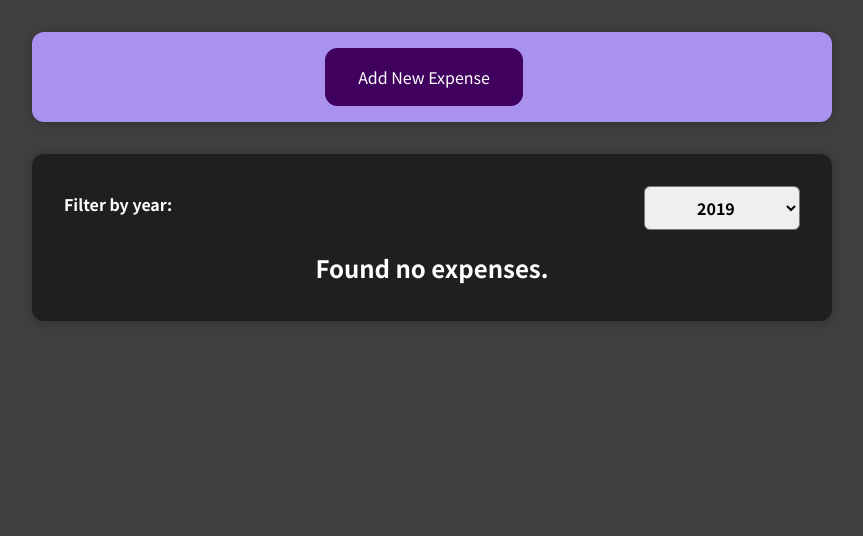
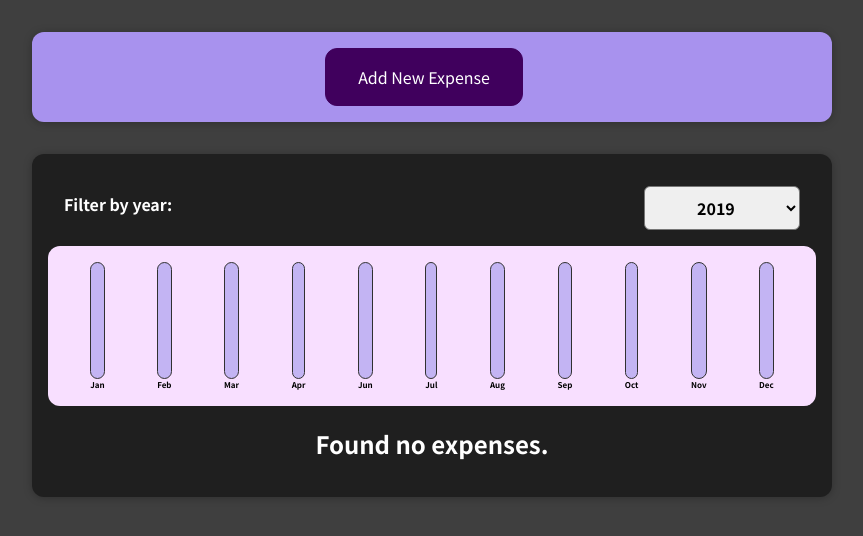
Before and after one commit to mm-hstefanova/reactjs-the-complete-guide-learning, a React (Create React App) app in the folder personal-budget-tool/: page / in a window 1280 px wide. Shown: the top 536 px of the page, without its empty margins (208-1071 px from the left). Built offline with nearby package versions, Linux system fonts and the light colour scheme.

Commit message:
add chart component

```diff
--- /dev/null
+++ b/personal-budget-tool/src/components/Chart/Chart.css
@@ -0,0 +1,9 @@
+.chart {
+  padding: 1rem;
+  border-radius: 12px;
+  background-color: #f8dfff;
+  text-align: center;
+  display: flex;
+  justify-content: space-around;
+  height: 10rem;
+}
--- /dev/null
+++ b/personal-budget-tool/src/components/Chart/Chart.js
@@ -0,0 +1,23 @@
+import { useState } from 'react';
+import './Chart.css';
+import ChartBar from './ChartBar';
+
+function Chart(props) {
+  const dataPointValues = props.dataPoints.map((dataPoint) => dataPoint.value);
+  const totalMaximum = Math.max(...dataPointValues);
+
+  return (
+    <div className='chart'>
+      {props.dataPoints.map((dataPoint) => (
+        <ChartBar
+          key={dataPoint.label}
+          value={dataPoint.value}
+          maxValue={totalMaximum}
+          label={dataPoint.label}
+        />
+      ))}
+    </div>
+  );
+}
+
+export default Chart;
--- /dev/null
+++ b/personal-budget-tool/src/components/Chart/ChartBar.css
@@ -0,0 +1,30 @@
+.chart-bar {
+  height: 100%;
+  display: flex;
+  flex-direction: column;
+  align-items: center;
+}
+
+.chart-bar__inner {
+  height: 100%;
+  width: 100%;
+  border: 1px solid #313131;
+  border-radius: 12px;
+  background-color: #c3b4f3;
+  overflow: hidden;
+  display: flex;
+  flex-direction: column;
+  justify-content: flex-end;
+}
+
+.chart-bar__fill {
+  background-color: #4826b9;
+  width: 100%;
+  transition: all 0.3s ease-out;
+}
+
+.chart-bar__label {
+  font-weight: bold;
+  font-size: 0.5rem;
+  text-align: center;
+}
--- /dev/null
+++ b/personal-budget-tool/src/components/Chart/ChartBar.js
@@ -0,0 +1,24 @@
+import { useState } from 'react';
+import './ChartBar.css';
+
+function ChartBar(props) {
+  let barFillHeight = '0%';
+
+  if (props.maxValue > 0) {
+    barFillHeight = Math.round((props.value / props.maxValue) * 100) + '%';
+  }
+
+  return (
+    <div className='chart-bar'>
+      <div className='chart-bar__inner'>
+        <div
+          className='chart-bar__fill'
+          style={{ height: barFillHeight }}
+        ></div>
+      </div>
+      <div className='chart-bar__label'>{props.label}</div>
+    </div>
+  );
+}
+
+export default ChartBar;
--- a/personal-budget-tool/src/components/Expenses/ExpenseItem.css
+++ b/personal-budget-tool/src/components/Expenses/ExpenseItem.css
@@ -33,6 +33,8 @@
   border: 1px solid white;
   padding: 0.5rem;
   border-radius: 12px;
+  min-width: 130px;
+  text-align: right;
 }
 
 @media (min-width: 580px) {
--- a/personal-budget-tool/src/components/Expenses/ExpenseItem.js
+++ b/personal-budget-tool/src/components/Expenses/ExpenseItem.js
@@ -17,8 +17,6 @@
           <h2>{title}</h2>
           <div className='expense-item__price'>${props.amount}</div>
         </div>
-
-        <button onClick={changeTitle}>Change Title</button>
       </Card>
     </li>
   );
--- a/personal-budget-tool/src/components/Expenses/Expenses.js
+++ b/personal-budget-tool/src/components/Expenses/Expenses.js
@@ -1,9 +1,9 @@
 import { useState, useEffect } from 'react';
 import ExpensesFilter from './ExpensesFilter';
 import ExpensesList from './ExpensesList';
-
+import ExpensesChart from './ExpensesChart';
+import Card from '../UI/Card';
 import './Expenses.css';
-import Card from '../UI/Card';
 
 function Expenses(props) {
   const [year, setYear] = useState('2019');
@@ -19,6 +19,7 @@
   return (
     <Card className='expenses'>
       <ExpensesFilter selected={year} onChangeFilter={filterChangeHandler} />
+      <ExpensesChart expenses={filteredExpenses} />
       <ExpensesList items={filteredExpenses} />
     </Card>
   );
--- /dev/null
+++ b/personal-budget-tool/src/components/Expenses/ExpensesChart.js
@@ -0,0 +1,27 @@
+import { useState } from 'react';
+import Chart from '../Chart/Chart';
+
+function ExpensesChart(props) {
+  const chartDataPoints = [
+    { label: 'Jan', value: 0 },
+    { label: 'Feb', value: 0 },
+    { label: 'Mar', value: 0 },
+    { label: 'Apr', value: 0 },
+    { label: 'Jun', value: 0 },
+    { label: 'Jul', value: 0 },
+    { label: 'Aug', value: 0 },
+    { label: 'Sep', value: 0 },
+    { label: 'Oct', value: 0 },
+    { label: 'Nov', value: 0 },
+    { label: 'Dec', value: 0 },
+  ];
+
+  for (const expense of props.expenses) {
+    const expenseMonth = expense.date.getMonth(); //returns 0 for January
+    chartDataPoints[expenseMonth].value += expense.amount;
+  }
+
+  return <Chart dataPoints={chartDataPoints} />;
+}
+
+export default ExpensesChart;
```
